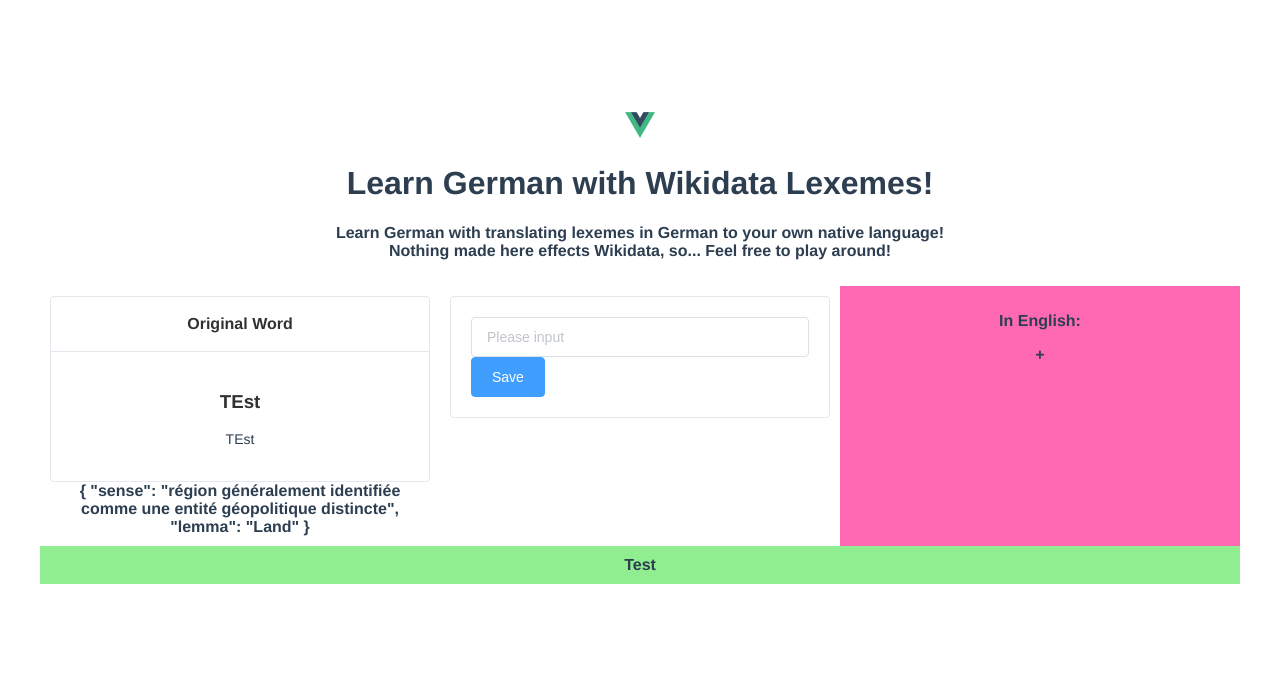
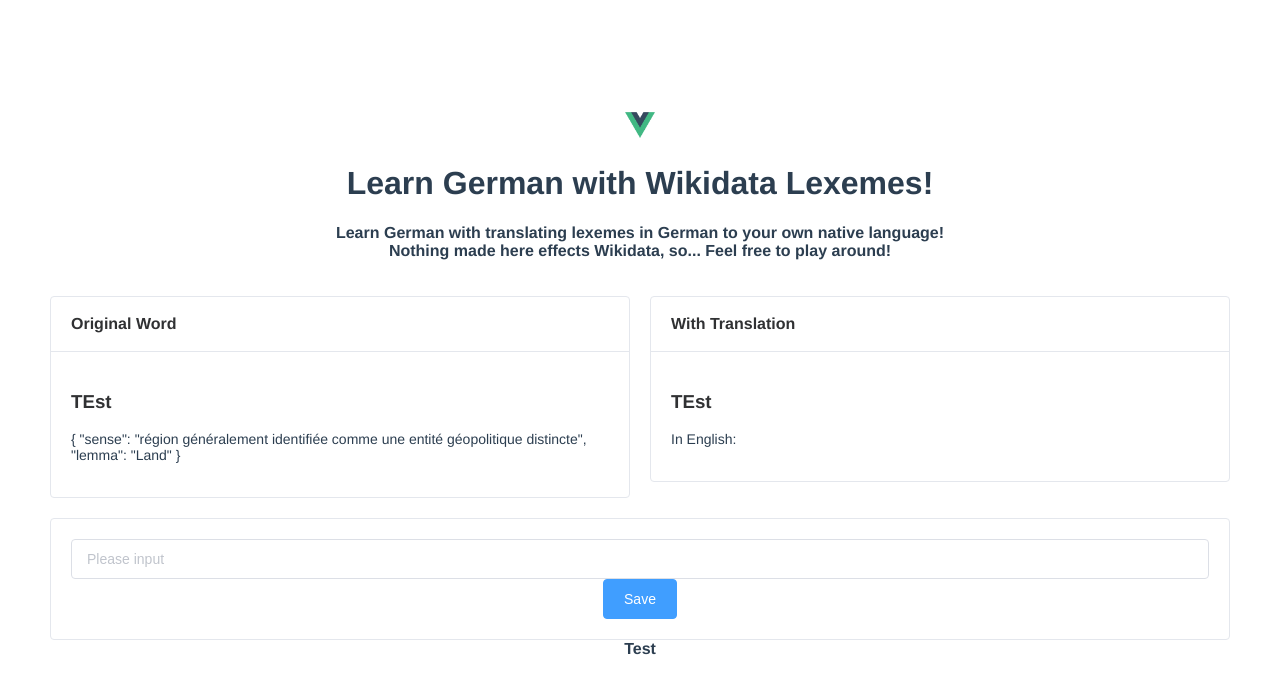
Before and after one commit to erdincciftci/learn-german-with-wd-lexemes, a Vue app: page / in a window 1280 px wide. Shown: the top 694 px of the page. Built offline with nearby package versions, Linux system fonts and the light colour scheme.

Commit message:
basic style done ready for first features dev

```diff
--- a/src/App.vue
+++ b/src/App.vue
@@ -14,32 +14,39 @@
     </div>
   </template>
  <h3>  TEst </h3>
-      <p class="body">   TEst </p>
+      <p class="body">    {{example[12]}} </p>
 </el-card>
-
-
-
-
-
-    {{example[12]}} </aside>
+    </aside>
 
 
 
    <article class="main">
-      <el-card shadow="hover">
-           <el-input placeholder="Please input" v-model="newNativeTranslition"  @keyup.enter="addTask"></el-input>
- <el-button type="primary"  @click="addTask"> Save </el-button>
-    </el-card>
 
+<el-card  shadow="hover" class="box-card">
+  <template #header>
+    <div class="clearfix">
+      <span> With Translation </span>
 
+    </div>
+  </template>
+ <h3>  TEst </h3>
+      <p class="body">  In English: {{ newNativeTranslition }} </p>
+</el-card>
 
 
   </article>
 
-  <aside class="aside aside-2"><p> In English: {{ newNativeTranslition }}</p> +
 
-  </aside>
-  <footer class="footer"> Test {{translatedList[0]}} </footer>
+  <footer class="footer">
+     <el-card shadow="hover">
+           <el-input placeholder="Please input" v-model="newNativeTranslition"  @keyup.enter="addTask"></el-input>
+ <el-button type="primary"  @click="addTask"> Save </el-button>
+    </el-card>
+    Test {{translatedList[0]}}
+
+    </footer>
+
+
 </div>
 
  <!-- <li v-for="a in example" :key="a.sense">
@@ -122,20 +129,19 @@ export default {
 }
 
 .footer {
-  background: lightgreen;
+  background: white;
 }
 
 .main {
   text-align: left;
-
+  background: white;
 }
 
 .aside-1 {
 
-}
+  background: white;
+  text-align: left;
 
-.aside-2 {
-  background: hotpink;
 }
 
 @media all and (min-width: 600px) {
```
Also changed, not shown: 1 other file (tests, documents, lock files or other folders).
